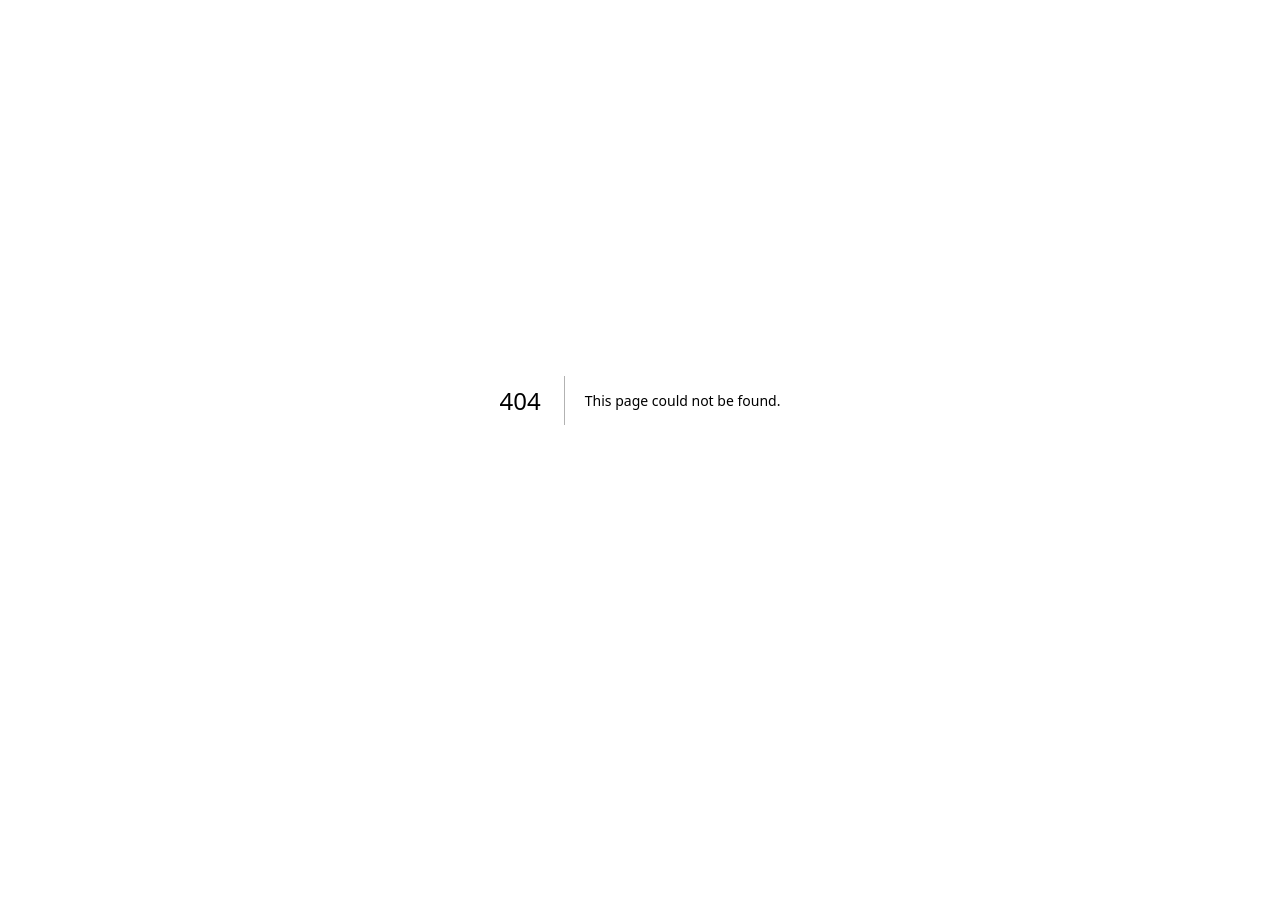
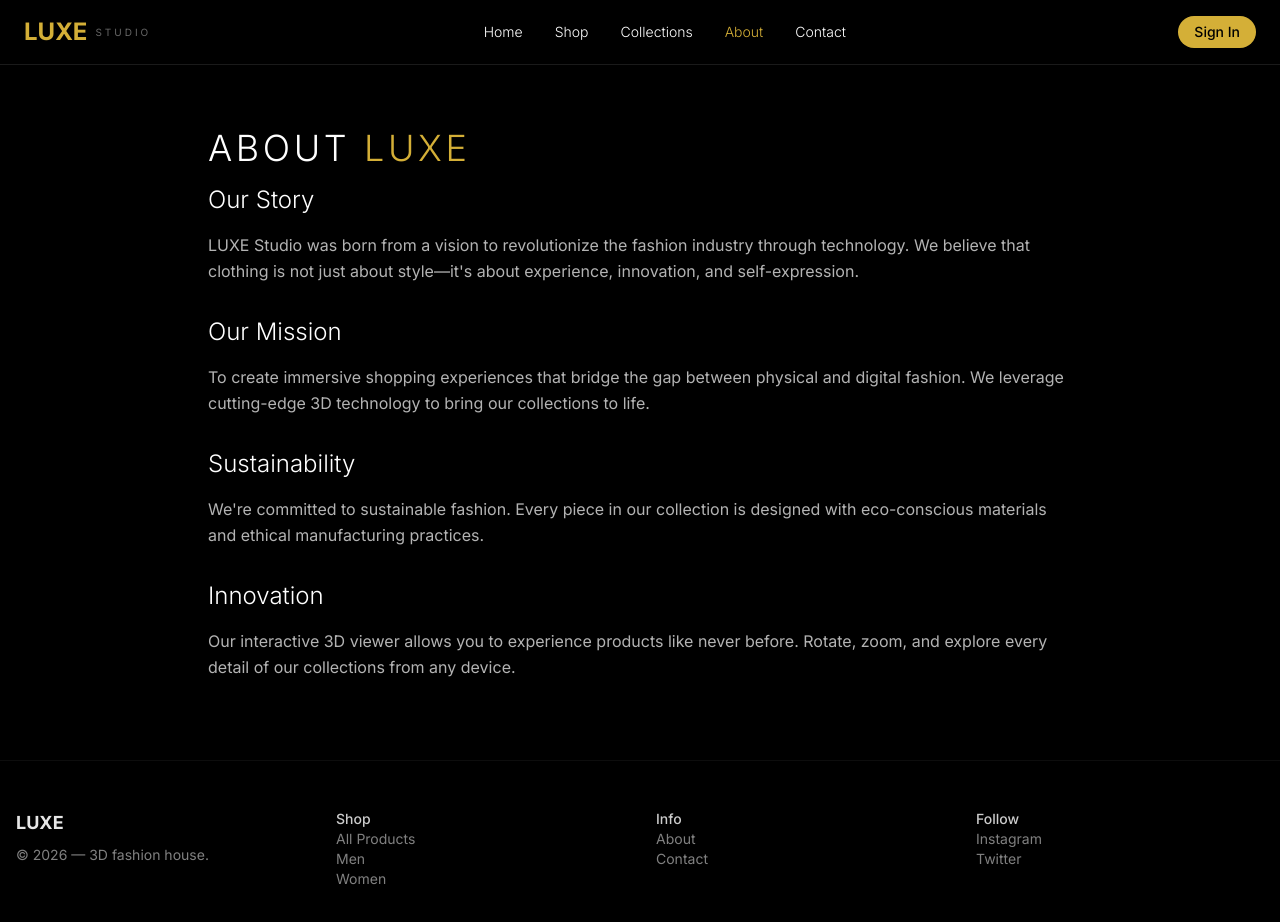
Before and after one commit to Sami1565/Cloth-by-Syed-, a Next.js app: page /about in a window 1280 px wide. Before the commit this address had no page. Shown: the top 922 px of the page. Before the commit the page ends 800 px from the top, so only its background shows below. Built offline with nearby package versions, Linux system fonts and the light colour scheme.

Commit message:
Create page.tsx

```diff
--- /dev/null
+++ b/app/about/page.tsx
@@ -0,0 +1,96 @@
+'use client'
+
+import Link from 'next/link'
+
+export default function About() {
+  return (
+    <main className="min-h-screen bg-black text-white">
+      {/* Header */}
+      <header className="fixed top-0 w-full z-50 bg-black/80 backdrop-blur-md border-b border-white/10">
+        <div className="max-w-7xl mx-auto px-4 sm:px-6 py-4 flex justify-between items-center">
+          <Link href="/" className="flex items-center gap-2">
+            <h1 className="text-2xl font-bold text-gold-400">LUXE</h1>
+            <span className="text-[10px] tracking-[0.3em] text-white/40 uppercase hidden sm:inline">Studio</span>
+          </Link>
+          <nav className="hidden md:flex gap-8 text-sm font-light">
+            <Link href="/" className="hover:text-gold-300 transition">Home</Link>
+            <Link href="/shop" className="hover:text-gold-300 transition">Shop</Link>
+            <Link href="/collections" className="hover:text-gold-300 transition">Collections</Link>
+            <Link href="/about" className="text-gold-400 transition">About</Link>
+            <Link href="/contact" className="hover:text-gold-300 transition">Contact</Link>
+          </nav>
+          <div className="flex items-center gap-4">
+            <button className="px-4 py-1.5 rounded-full bg-gold-400 text-black text-sm font-medium hover:bg-gold-300 transition">
+              Sign In
+            </button>
+          </div>
+        </div>
+      </header>
+
+      {/* About Content */}
+      <section className="pt-32 pb-20 px-4 max-w-4xl mx-auto">
+        <h1 className="text-4xl font-light tracking-widest mb-4">ABOUT <span className="text-gold-400">LUXE</span></h1>
+
+        <div className="space-y-8 text-white/70">
+          <div>
+            <h2 className="text-2xl font-light text-white mb-4">Our Story</h2>
+            <p className="leading-relaxed">
+              LUXE Studio was born from a vision to revolutionize the fashion industry through technology.
+              We believe that clothing is not just about style—it's about experience, innovation, and self-expression.
+            </p>
+          </div>
+
+          <div>
+            <h2 className="text-2xl font-light text-white mb-4">Our Mission</h2>
+            <p className="leading-relaxed">
+              To create immersive shopping experiences that bridge the gap between physical and digital fashion.
+              We leverage cutting-edge 3D technology to bring our collections to life.
+            </p>
+          </div>
+
+          <div>
+            <h2 className="text-2xl font-light text-white mb-4">Sustainability</h2>
+            <p className="leading-relaxed">
+              We're committed to sustainable fashion. Every piece in our collection is designed with
+              eco-conscious materials and ethical manufacturing practices.
+            </p>
+          </div>
+
+          <div>
+            <h2 className="text-2xl font-light text-white mb-4">Innovation</h2>
+            <p className="leading-relaxed">
+              Our interactive 3D viewer allows you to experience products like never before.
+              Rotate, zoom, and explore every detail of our collections from any device.
+            </p>
+          </div>
+        </div>
+      </section>
+
+      {/* Footer */}
+      <footer className="border-t border-white/5 py-12 px-4 max-w-7xl mx-auto">
+        <div className="grid grid-cols-2 md:grid-cols-4 gap-8 text-white/50 text-sm">
+          <div>
+            <span className="text-white/90 font-bold text-lg block mb-2">LUXE</span>
+            © 2026 — 3D fashion house.
+          </div>
+          <div>
+            <p className="text-white/80 font-medium">Shop</p>
+            <Link href="/shop" className="hover:text-white/80 cursor-pointer block">All Products</Link>
+            <Link href="/collections/men" className="hover:text-white/80 cursor-pointer block">Men</Link>
+            <Link href="/collections/women" className="hover:text-white/80 cursor-pointer block">Women</Link>
+          </div>
+          <div>
+            <p className="text-white/80 font-medium">Info</p>
+            <Link href="/about" className="hover:text-white/80 cursor-pointer block">About</Link>
+            <Link href="/contact" className="hover:text-white/80 cursor-pointer block">Contact</Link>
+          </div>
+          <div>
+            <p className="text-white/80 font-medium">Follow</p>
+            <p className="hover:text-white/80 cursor-pointer">Instagram</p>
+            <p className="hover:text-white/80 cursor-pointer">Twitter</p>
+          </div>
+        </div>
+      </footer>
+    </main>
+  )
+}
```
